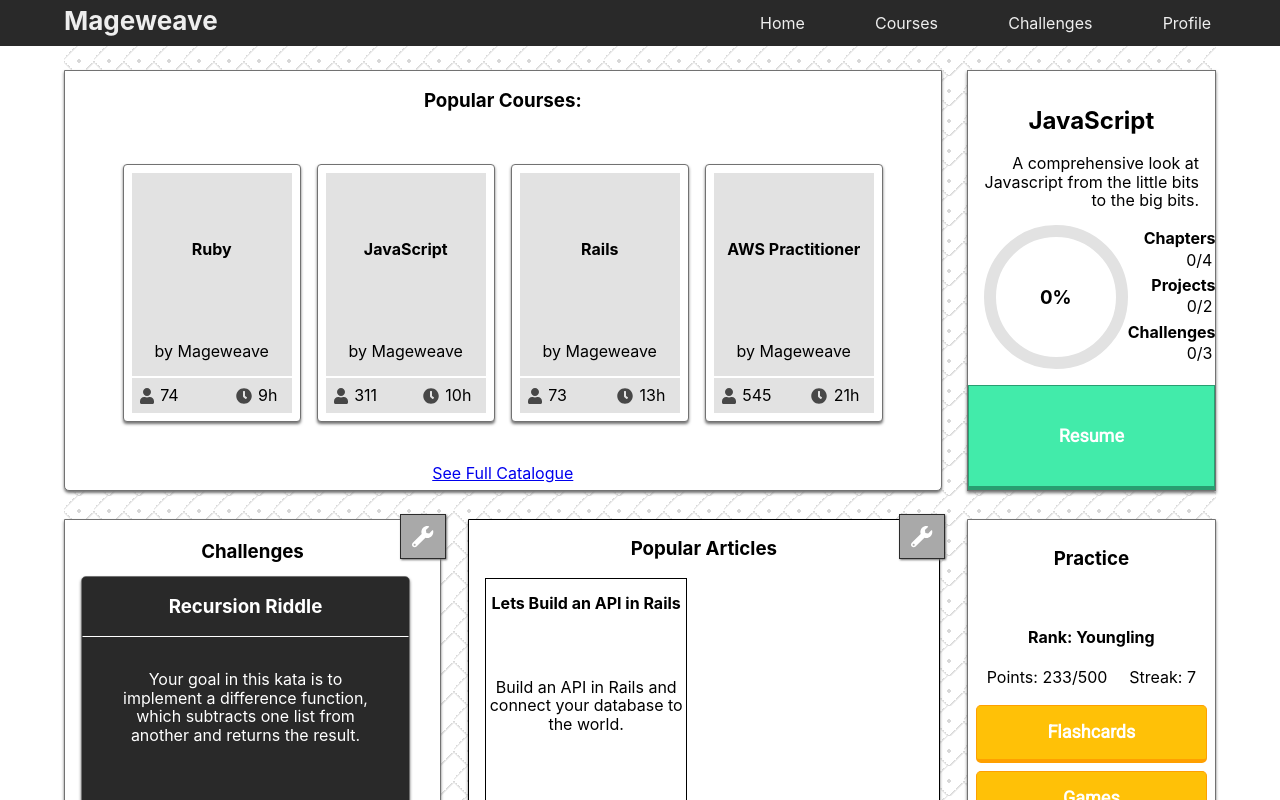
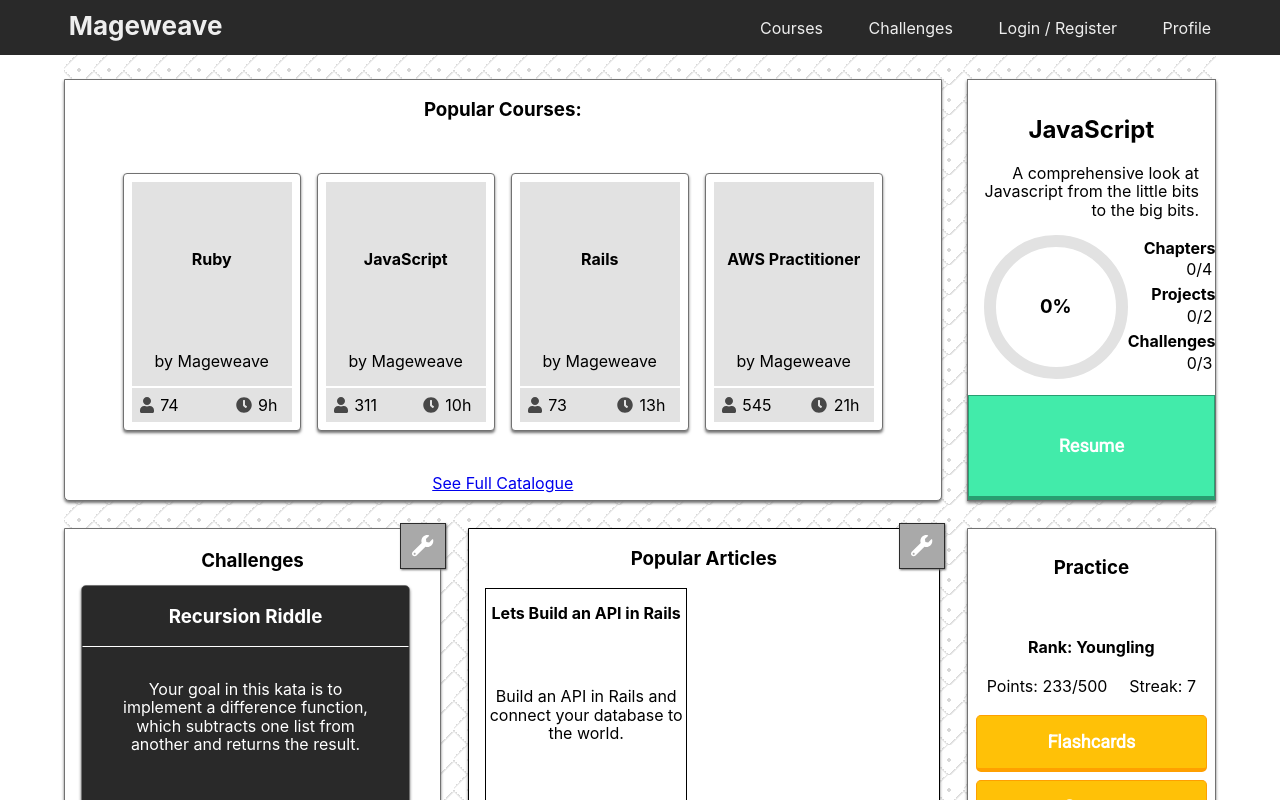
Before and after one commit to KevinKra/mageweave, a React (Create React App) app: page / in a window 1280 px wide. Shown: the top 800 px of the page. Built offline with nearby package versions, Linux system fonts and the light colour scheme.

Commit message:
Add temporary login/register route to navbar, make main title a link to root

```diff
--- a/src/components/NavBar/NavBar.js
+++ b/src/components/NavBar/NavBar.js
@@ -1,19 +1,21 @@
-import React from 'react'
-import {Link} from "react-router-dom"
-import "./NavBar.scss"
+import React from 'react';
+import { Link } from 'react-router-dom';
+import './NavBar.scss';
 
 export default function NavBar() {
 	return (
 		<nav className="NavBar">
 			<div className="content">
+				<Link to="/dashboard">
 					<h2>Mageweave</h2>
+				</Link>
 				<section>
-          <Link to="/dashboard">Home</Link>
 					<Link to="/courses">Courses</Link>
 					<Link to="/challenges">Challenges</Link>
+					<Link to="/authenticate">Login / Register</Link>
 					<Link to="/profile">Profile</Link>
 				</section>
 			</div>
 		</nav>
-  )
+	);
 }
```
Lines whose indentation alone changed are shown as unchanged.
